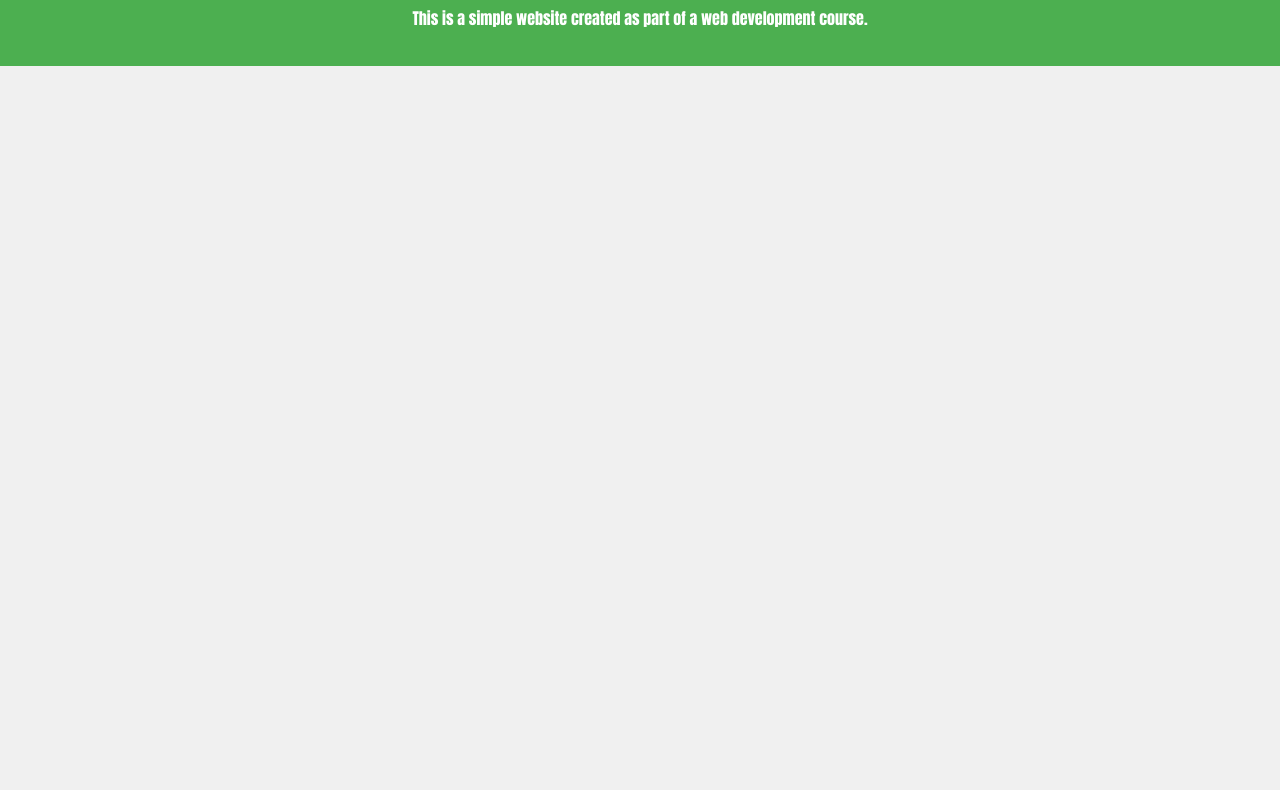
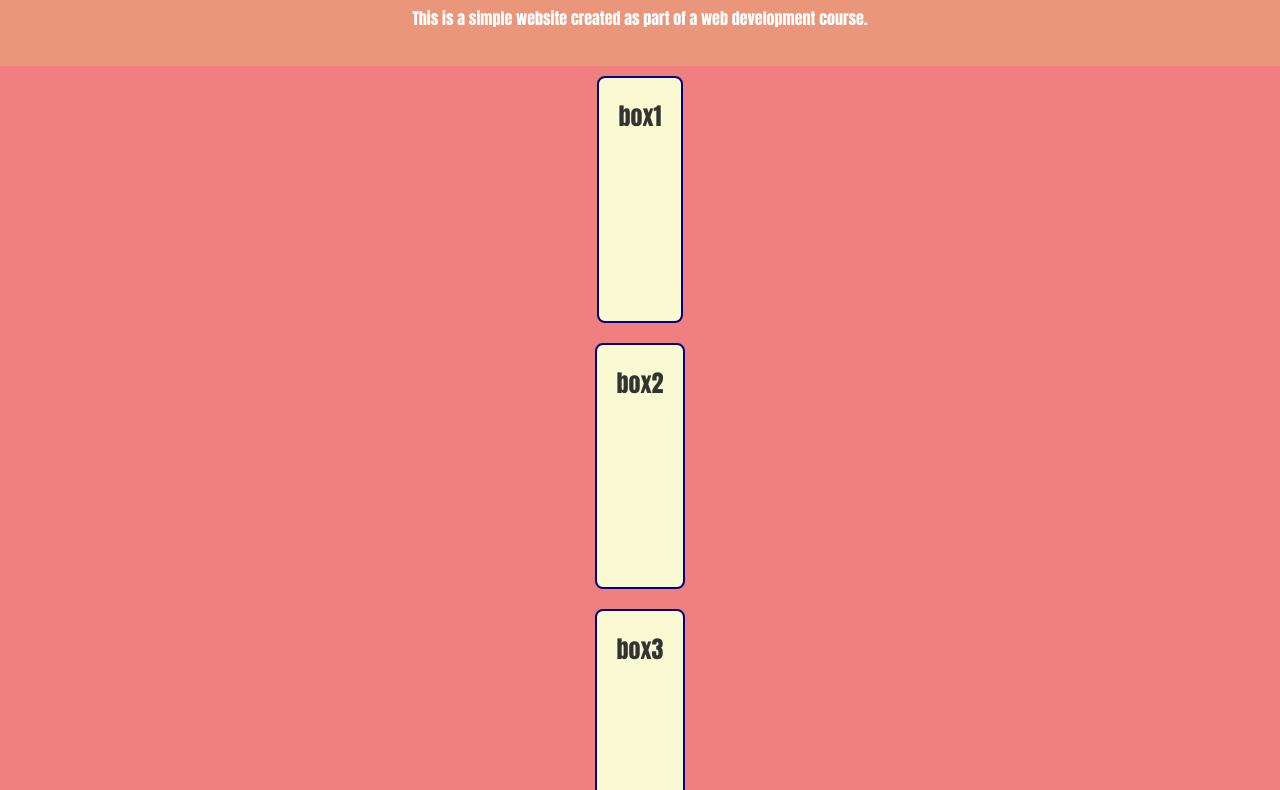
Before and after one commit to MrHMMSoap/FirstWebsite, a plain HTML site: page index.html in a window 1280 px wide. Shown: the part 106-896 px from the top of the page. Before the commit the page ends 800 px from the top, so only its background shows below. Drawn offline with Linux system fonts and the light colour scheme.

Commit message:
Added flexbox column

```diff
--- a/index.html
+++ b/index.html
@@ -11,5 +11,11 @@
     <h1>Welcome friends.</h1>
     <p>This is a simple website created as part of a web development course.</p>
 </header>
+<div class="container">
+<div class="box">box1</div>
+<div class="box">box2</div>
+<div class="box">box3</div>
+</div>
+
 </body>
 </html>
--- a/style.css
+++ b/style.css
@@ -8,8 +8,28 @@ body
 }
 header
 {
-    background-color: #4CAF50;
+    background-color: darksalmon;
     color: white;
     padding: 20px;
     text-align: center;
 }
+.container
+{
+    display: flex;/*Aktiverar flexbox*/
+    flex-direction: column;/*Lägger elementen i en kolumn*/
+    justify-content: center;/*Centrerar innehållet horisontellt*/
+    align-items: center;/*Centrerar innehållet vertikalt*/
+    height: 100vh;/*Gör att containern tar upp hela höjden av viewporten*/
+    background: lightcoral;
+}
+.box
+{
+    background: lightgoldenrodyellow;
+    border: 2px solid navy;
+    border-radius: 8px;
+    font-size: 24px;
+    padding: 20px;
+    margin: 10px;
+    flex: 1; /*Gör att boxarna tar upp lika mycket plats*/
+    text-align: center; /*Centrerar texten i boxarna*/
+}
```
